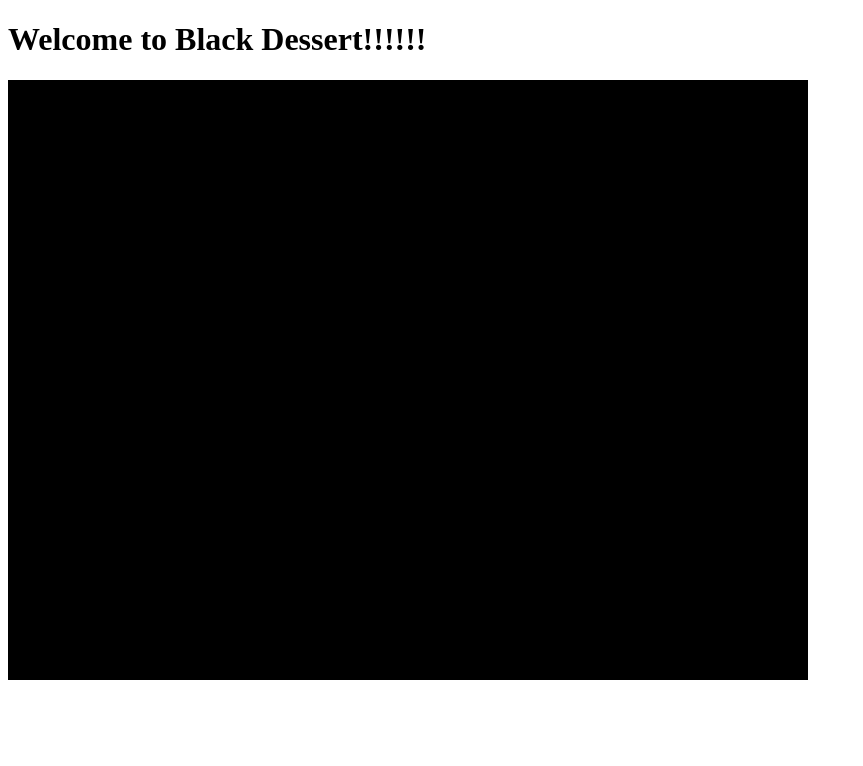
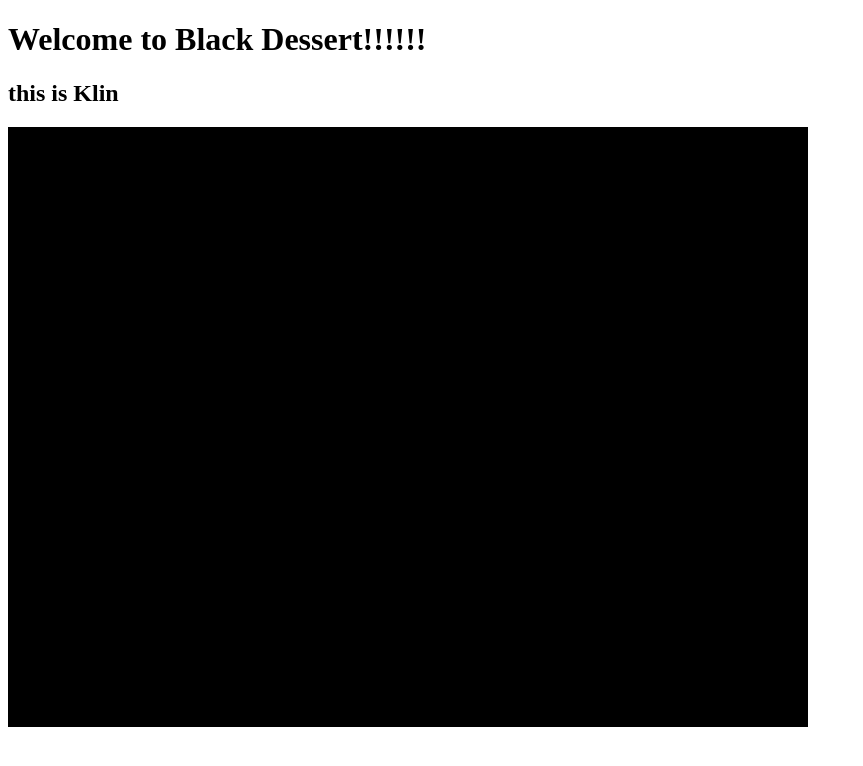
Before and after one commit to tundergod/blackDessert, a website: page index.html in a window 1280 px wide. Shown: the whole page, without its empty margins (0-863 px from the left). Drawn offline with nearby package versions, Linux system fonts and the light colour scheme; no server answers.

Commit message:
klin0816

```diff
--- a/index.html
+++ b/index.html
@@ -8,6 +8,7 @@
   </head>
   <body>
       <h1>Welcome to Black Dessert!!!!!!</h1>
+      <h2>this is Klin</h2>
       <div id="game"></div>
   </body>
     <script src="js/game.js" type="text/javascript"></script>
```
